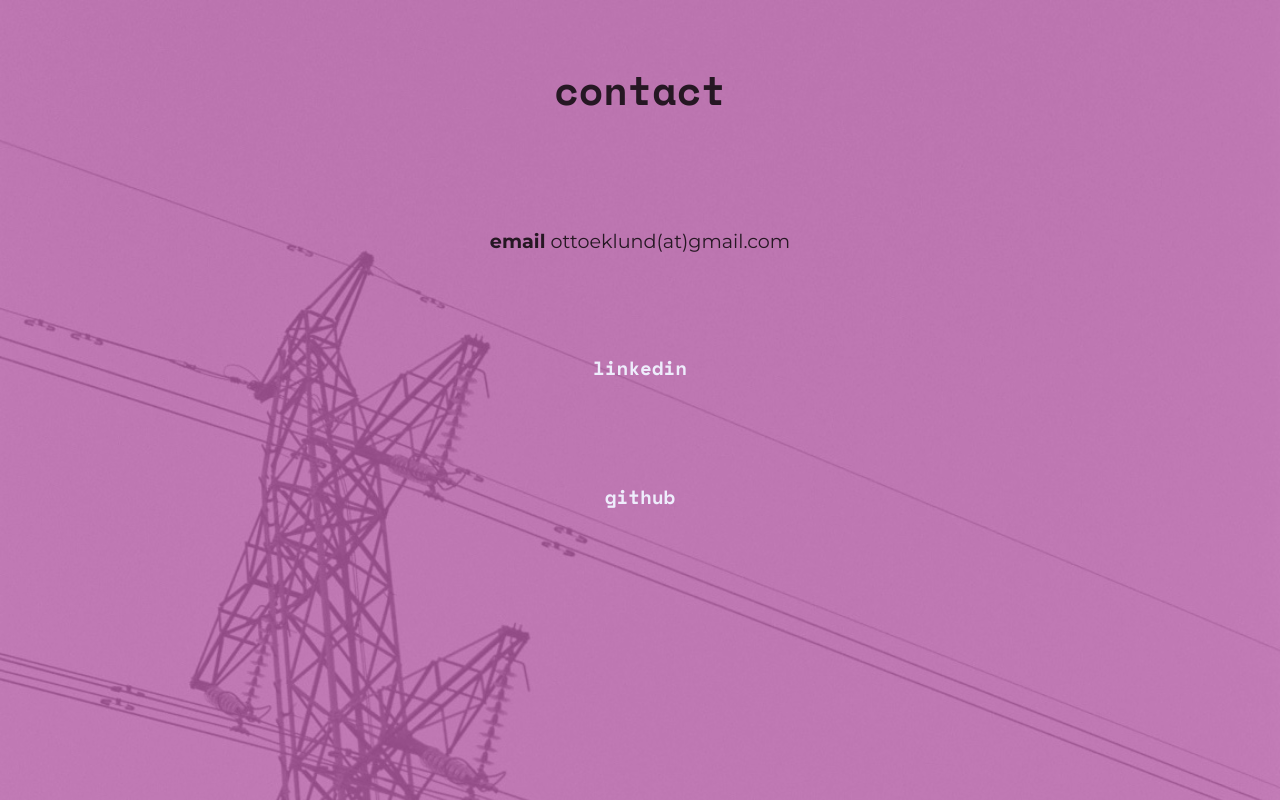
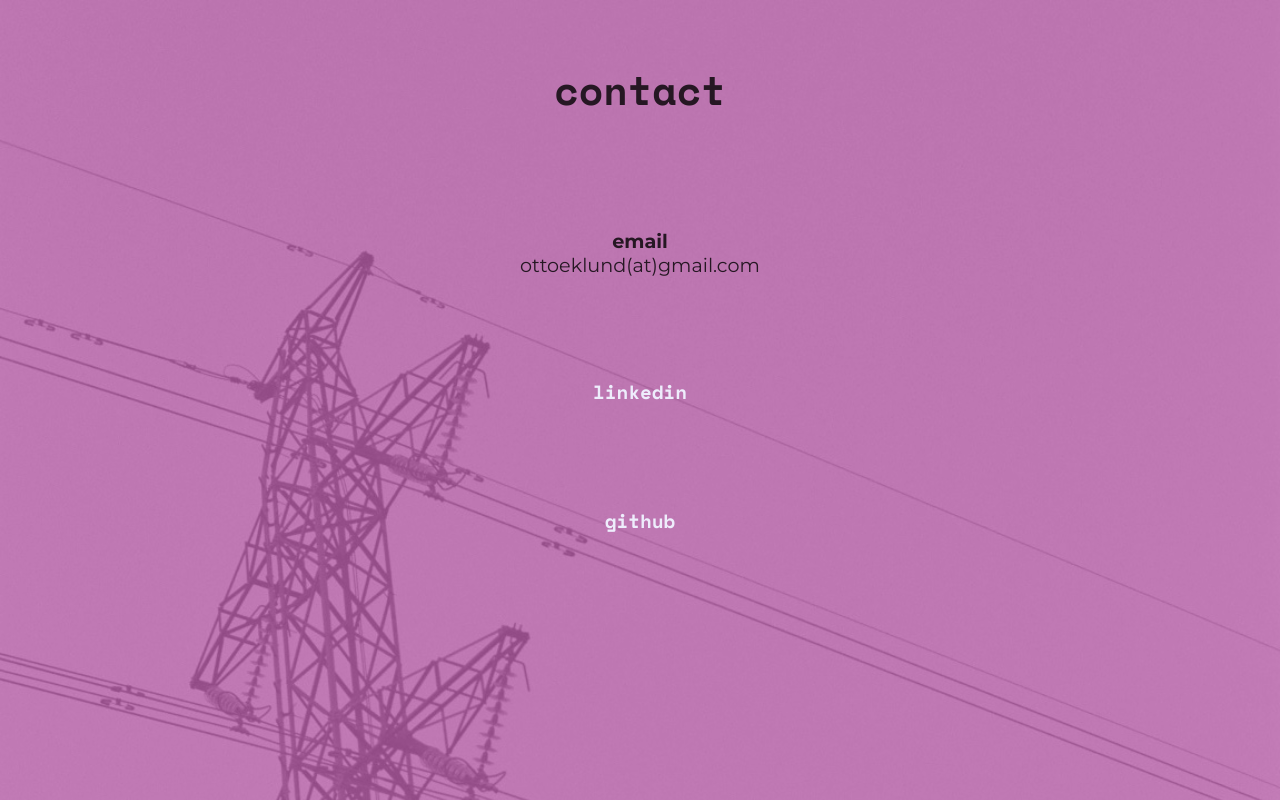
Before and after one commit to oteklund/portfolio, a Vue app: page / in a window 1280 px wide. Shown: the part 2400-3200 px from the top of the page. Built offline with nearby package versions, Linux system fonts and the light colour scheme.

Commit message:
move load event listener to hero image

```diff
--- a/src/components/Contact.vue
+++ b/src/components/Contact.vue
@@ -4,7 +4,14 @@
       <div class="contact-content">
         <h2>contact</h2>
         <ul>
-          <li><b>email</b> ottoeklund(at)gmail.com</li>
+          <li>
+            <p>
+              <b>email</b>
+            </p>
+            <p>
+              ottoeklund(at)gmail.com
+            </p>
+          </li>
           <li><a href="https://bit.ly/2YuMjPy"><b>linkedin</b></a></li>
           <li><a href="https://www.github.com/oteklund"><b>github</b></a></li>
         </ul>
@@ -55,6 +62,9 @@ export default {
       font-size: 1.2rem
       list-style: none
       li
+        display: flex
+        flex-direction: column
+        align-items: center
         margin: 50px auto
 @media screen and (max-height: 650px)
   .contact-content
--- a/src/components/Hero.vue
+++ b/src/components/Hero.vue
@@ -29,8 +29,9 @@ export default {
     }
   },
   mounted(){
+    const img = document.querySelector("#hero-clouds")
     document.body.classList.add("js-loading")
-    window.addEventListener("load", this.showPage)
+    img.addEventListener("load", this.showPage)
   }
 };
 </script>
--- a/src/components/Introduction.vue
+++ b/src/components/Introduction.vue
@@ -32,7 +32,6 @@ export default {
   background: url("../assets/lime.jpg") no-repeat
   background-size: cover
   .introduction-content
-    // backdrop-filter: blur(2px)
     background: linear-gradient(to right, #4B32A6ff, #4B32A6aa)
     width: 100%
     height: 100%
```
